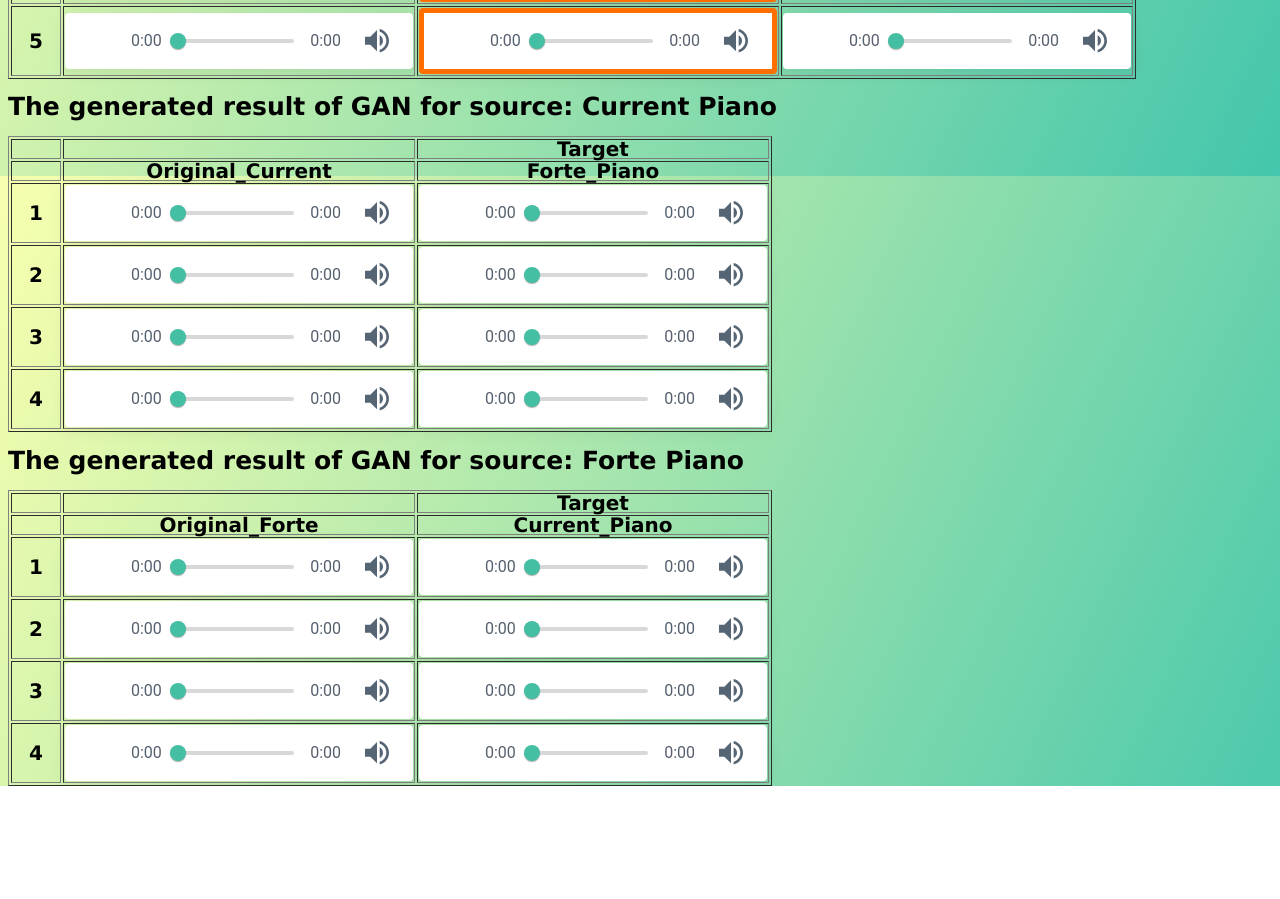
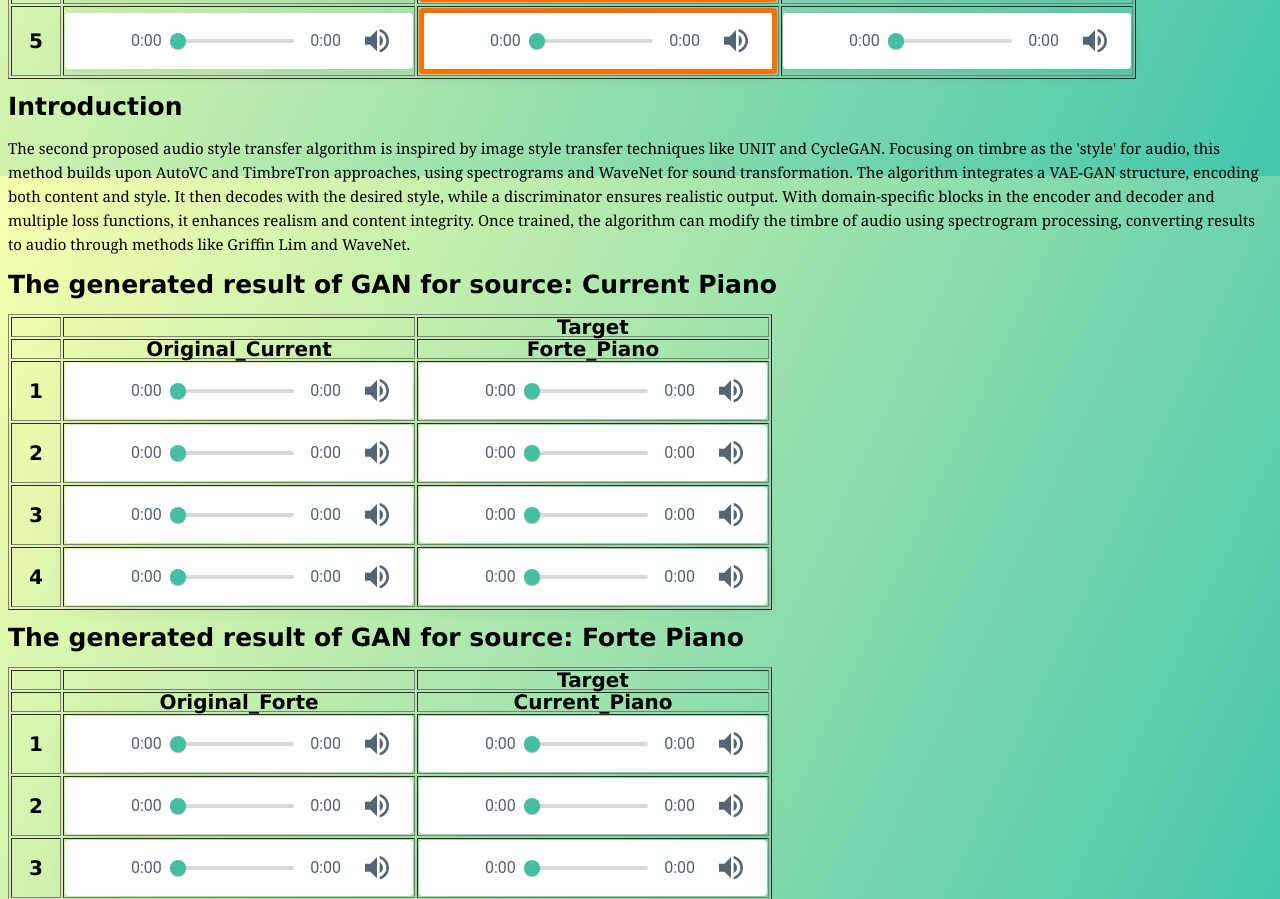
Before and after one commit to CuteCOWCOW/Pianoforte_translation.github.io, a plain HTML site: page index.html in a window 1280 px wide. Shown: the part 1424-2323 px from the top of the page. Before the commit the page ends 2210 px from the top, so only its background shows below. Drawn offline with Linux system fonts and the light colour scheme.

Commit message:
Update index.html

```diff
--- a/index.html
+++ b/index.html
@@ -2,7 +2,7 @@
 <!DOCTYPE html PUBLIC "-//W3C//DTD HTML 4.01 Transitional//EN" "http://www.w3.org/TR/html4/loose.dtd">
 <html><head><meta http-equiv="Content-Type" content="text/html; charset=UTF-8">
 
-    <title>Samples for Autoencoder based Music Translation</title>
+    <title>Samples for Forte Piano Restoration Model</title>
     <style type="text/css">
 body, input, select, td, li, div, textarea, p {
 	font-size: 11px;
@@ -1527,6 +1527,10 @@ img.center-resize {
 
 
     <div>
+            <h2>Introduction</h2>
+  <p> The second proposed audio style transfer algorithm is inspired by image style transfer techniques like UNIT and CycleGAN. Focusing on timbre as the 'style' for audio, this method builds upon AutoVC and TimbreTron approaches, using spectrograms and WaveNet for sound transformation. The algorithm integrates a VAE-GAN structure, encoding both content and style. It then decodes with the desired style, while a discriminator ensures realistic output. With domain-specific blocks in the encoder and decoder and multiple loss functions, it enhances realism and content integrity. Once trained, the algorithm can modify the timbre of audio using spectrogram processing, converting results to audio through methods like Griffin Lim and WaveNet.
+  </p>
+
     <table border = "1" class="inlineTable">
         <col width="50">
 
```
